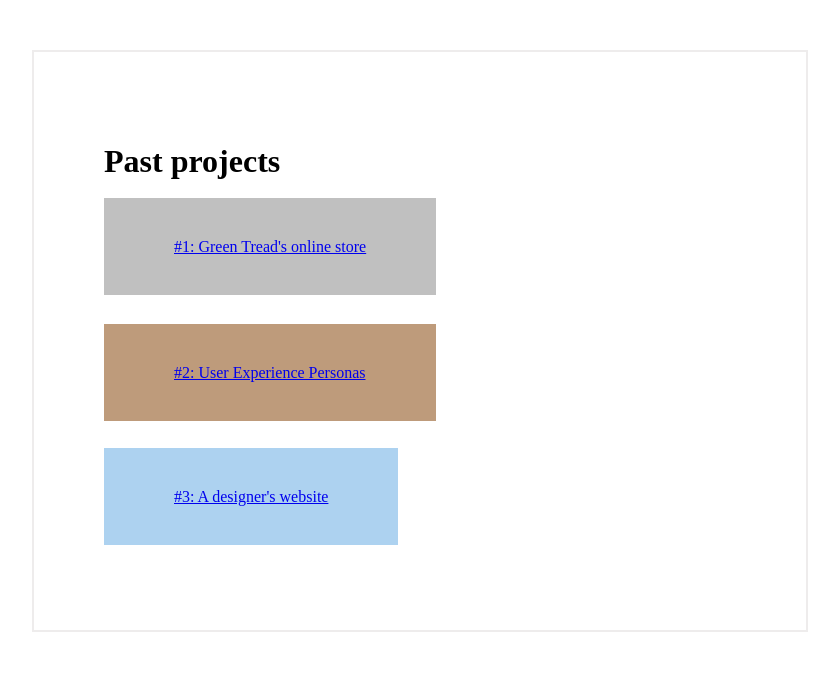
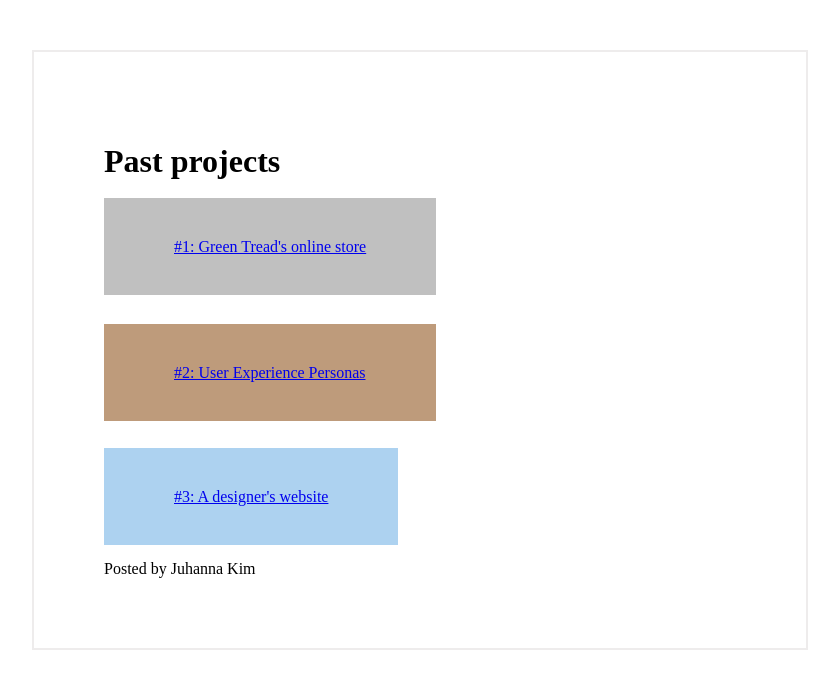
Before and after one commit to juhannakim/juhannakim.github.io, a Jekyll site: the page built from index.html, in a window 1280 px wide. Shown: the top 689 px of the page, without its empty margins (220-1059 px from the left). Built offline with Jekyll 4.4.1, drawn with Linux system fonts in a browser that asks for light colours; nearby versions of some CDN libraries; a script that is not in the unit is left out.

Commit message:
Add footer div

```diff
--- a/index.html
+++ b/index.html
@@ -152,11 +152,10 @@ select them. Nonetheless, the process of making the UX personas helped me to thi
       <img src="/images/contact.jpeg" alt="Contact screen"><br>
       <br>
     </div>
-
-
   </div>
     <br>
 
+<div class="footer">Posted by Juhanna Kim</div>
 
 
 </div>
```
